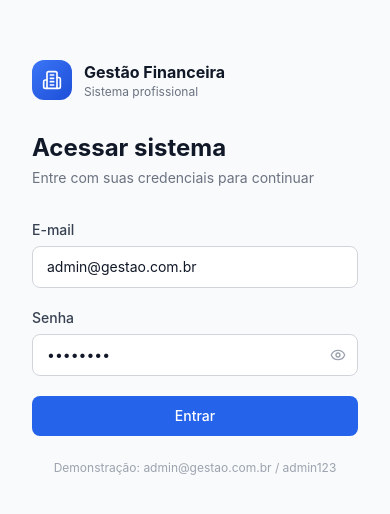
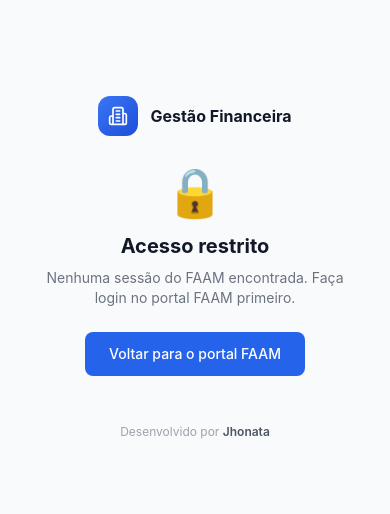
Before and after one commit to jhonnjunDev/gestao-financeira, a Next.js app: page /gestao/login in a window 390 px wide. Shown: the part 154-668 px from the top of the page. Built offline with nearby package versions, Linux system fonts and the light colour scheme.

Commit message:
feat: SSO FAAM->gestao sem senha + login page sem formulario + rodape Jhonata

```diff
--- /dev/null
+++ b/src/app/(app)/auth/faam/page.tsx
@@ -0,0 +1,90 @@
+"use client";
+import { useEffect, useState } from "react";
+import { useRouter } from "next/navigation";
+
+export default function FaamSsoPage() {
+  const router = useRouter();
+  const [status, setStatus] = useState("Verificando sessão do FAAM...");
+  const [error, setError] = useState("");
+
+  useEffect(() => {
+    async function sso() {
+      // Tenta ler a sessão do FAAM do localStorage
+      const raw = localStorage.getItem("faam_sso");
+      if (!raw) {
+        setError("Nenhuma sessão do FAAM encontrada. Faça login no portal FAAM primeiro.");
+        return;
+      }
+
+      let sessao;
+      try {
+        sessao = JSON.parse(raw);
+      } catch {
+        setError("Sessão inválida. Faça login novamente no FAAM.");
+        localStorage.removeItem("faam_sso");
+        return;
+      }
+
+      if (!sessao.perfil || (sessao.perfil !== "admin" && sessao.perfil !== "admin_master")) {
+        setError("Acesso restrito a administradores. Seu perfil não tem permissão.");
+        localStorage.removeItem("faam_sso");
+        return;
+      }
+
+      setStatus("Autenticando...");
+
+      try {
+        const res = await fetch("/gestao/api/auth/faam-sso", {
+          method: "POST",
+          headers: { "Content-Type": "application/json" },
+          body: JSON.stringify(sessao),
+        });
+        const json = await res.json();
+
+        if (!json.success) {
+          setError(json.error || "Erro ao autenticar");
+          return;
+        }
+
+        // Sucesso! Vai para o dashboard
+        localStorage.removeItem("faam_sso");
+        setStatus("Redirecionando...");
+        router.push("/gestao/dashboard/");
+      } catch (e: any) {
+        setError("Erro de conexão: " + e.message);
+      }
+    }
+
+    sso();
+  }, [router]);
+
+  if (error) {
+    return (
+      <div style={{ display: "flex", flexDirection: "column", alignItems: "center", justifyContent: "center", minHeight: "100vh", padding: 20, fontFamily: "sans-serif" }}>
+        <div style={{ background: "#fff", borderRadius: 16, padding: 40, maxWidth: 420, textAlign: "center", boxShadow: "0 4px 24px rgba(0,0,0,0.08)" }}>
+          <div style={{ fontSize: 48, marginBottom: 16 }}>🔒</div>
+          <h2 style={{ color: "#dc2626", margin: "0 0 8px" }}>Acesso negado</h2>
+          <p style={{ color: "#6b7280", fontSize: 14, lineHeight: 1.5 }}>{error}</p>
+          <a
+            href="https://faamhospitalar.dpdns.org/"
+            style={{ display: "inline-block", marginTop: 20, padding: "10px 24px", background: "#2563eb", color: "#fff", borderRadius: 8, textDecoration: "none", fontSize: 14 }}
+          >
+            Voltar para o FAAM
+          </a>
+        </div>
+        <p style={{ marginTop: 32, fontSize: 12, color: "#9ca3af" }}>Desenvolvido por Jhonata</p>
+      </div>
+    );
+  }
+
+  return (
+    <div style={{ display: "flex", flexDirection: "column", alignItems: "center", justifyContent: "center", minHeight: "100vh", fontFamily: "sans-serif" }}>
+      <div style={{ textAlign: "center" }}>
+        <div style={{ width: 40, height: 40, border: "3px solid #2563eb", borderTopColor: "transparent", borderRadius: "50%", animation: "spin 0.8s linear infinite", margin: "0 auto 16px" }} />
+        <p style={{ color: "#6b7280", fontSize: 14 }}>{status}</p>
+      </div>
+      <style>{`@keyframes spin { to { transform: rotate(360deg) } }`}</style>
+      <p style={{ marginTop: 48, fontSize: 12, color: "#9ca3af" }}>Desenvolvido por Jhonata</p>
+    </div>
+  );
+}
--- /dev/null
+++ b/src/app/api/auth/faam-sso/route.ts
@@ -0,0 +1,71 @@
+import { NextRequest } from "next/server";
+import { prisma } from "@/lib/prisma";
+import { createToken } from "@/lib/jwt";
+import { setSessionCookie } from "@/lib/jwt";
+import { hashPassword } from "@/lib/password";
+import { successResponse, errorResponse, createAuditLog } from "@/lib/utils";
+
+// SSO a partir da sessão do FAAM (mesma origem — faamhospitalar.dpdns.org)
+// O FAAM envia a sessão assinada dele; aqui validamos o perfil e criamos
+// a sessão JWT do sistema de gestão financeira automaticamente.
+export async function POST(request: NextRequest) {
+  try {
+    const body = await request.json();
+    const { id, nome, email, perfil } = body;
+
+    if (!email || !perfil) {
+      return errorResponse("Dados de sessão inválidos");
+    }
+
+    // Somente admin e admin_master do FAAM podem acessar o financeiro
+    if (perfil !== "admin" && perfil !== "admin_master") {
+      return errorResponse(
+        "Acesso restrito: somente administradores podem acessar o sistema financeiro",
+        403
+      );
+    }
+
+    // Encontra ou cria o usuário no sistema financeiro (papel ADMIN)
+    let user = await prisma.user.findUnique({ where: { email } });
+    if (!user) {
+      // Cria com senha aleatória — login direto não é usado, apenas SSO
+      const senhaAleatoria = Math.random().toString(36).slice(2, 14);
+      user = await prisma.user.create({
+        data: {
+          name: nome || email.split("@")[0],
+          email,
+          passwordHash: await hashPassword(senhaAleatoria),
+          role: "ADMIN",
+        },
+      });
+    } else {
+      user = await prisma.user.update({
+        where: { email },
+        data: { name: nome || user.name, active: true },
+      });
+    }
+
+    const token = await createToken({
+      userId: user.id,
+      email: user.email,
+      role: user.role,
+      name: user.name,
+    });
+    await setSessionCookie(token);
+
+    await createAuditLog({
+      userId: user.id,
+      action: "LOGIN",
+      entity: "USER",
+      entityId: user.id,
+      details: `Login automático via FAAM (${perfil})`,
+    });
+
+    return successResponse({
+      user: { id: user.id, name: user.name, email: user.email, role: user.role },
+    });
+  } catch (error) {
+    console.error("SSO error:", error);
+    return errorResponse("Erro no login automático", 500);
+  }
+}
--- a/src/app/login/page.tsx
+++ b/src/app/login/page.tsx
@@ -1,39 +1,61 @@
 "use client";
-import { useState } from "react";
+import { useEffect, useState } from "react";
 import { useRouter } from "next/navigation";
-import { Button } from "@/components/ui/Button";
-import { Input } from "@/components/ui/Input";
-import { Building2, Eye, EyeOff } from "lucide-react";
+import { Building2 } from "lucide-react";
 
 export default function LoginPage() {
   const router = useRouter();
-  const [email, setEmail] = useState("admin@gestao.com.br");
-  const [password, setPassword] = useState("admin123");
+  const [status, setStatus] = useState("Verificando sessão do FAAM...");
   const [error, setError] = useState("");
-  const [loading, setLoading] = useState(false);
-  const [showPass, setShowPass] = useState(false);
 
-  async function handleLogin(e: React.FormEvent) {
-    e.preventDefault();
-    setLoading(true);
-    setError("");
+  useEffect(() => {
+    async function sso() {
+      const raw = localStorage.getItem("faam_sso");
+      if (!raw) {
+        setError("Nenhuma sessão do FAAM encontrada. Faça login no portal FAAM primeiro.");
+        return;
+      }
+
+      let sessao;
+      try {
+        sessao = JSON.parse(raw);
+      } catch {
+        setError("Sessão inválida. Faça login novamente no FAAM.");
+        localStorage.removeItem("faam_sso");
+        return;
+      }
+
+      if (!sessao.perfil || (sessao.perfil !== "admin" && sessao.perfil !== "admin_master")) {
+        setError("Acesso restrito a administradores. Seu perfil não tem permissão.");
+        localStorage.removeItem("faam_sso");
+        return;
+      }
+
+      setStatus("Autenticando...");
 
       try {
-      const res = await fetch("/gestao/api/auth/login", {
+        const res = await fetch("/gestao/api/auth/faam-sso", {
           method: "POST",
           headers: { "Content-Type": "application/json" },
-        body: JSON.stringify({ email, password }),
+          body: JSON.stringify(sessao),
         });
-      const data = await res.json();
-      if (!data.success) throw new Error(data.error || "Falha no login");
-      router.push("/dashboard");
-      router.refresh();
-    } catch (err: any) {
-      setError(err.message);
-    } finally {
-      setLoading(false);
+        const json = await res.json();
+
+        if (!json.success) {
+          setError(json.error || "Erro ao autenticar");
+          return;
+        }
+
+        localStorage.removeItem("faam_sso");
+        setStatus("Redirecionando...");
+        router.push("/gestao/dashboard/");
+      } catch (e: any) {
+        setError("Erro de conexão: " + e.message);
       }
     }
+
+    sso();
+  }, [router]);
 
   return (
     <div className="min-h-screen flex flex-col lg:flex-row">
@@ -63,66 +85,42 @@
         </div>
       </div>
 
-      {/* Formulário de login */}
+      {/* Lado direito: SSO automático */}
       <div className="flex-1 flex items-center justify-center p-8">
-        <div className="w-full max-w-sm">
-          <div className="lg:hidden flex items-center gap-3 mb-8">
+        <div className="w-full max-w-sm text-center">
+          <div className="lg:hidden flex items-center justify-center gap-3 mb-8">
             <div className="w-10 h-10 rounded-xl bg-gradient-to-br from-brand-500 to-brand-700 flex items-center justify-center">
               <Building2 className="w-5 h-5 text-white" />
             </div>
-            <div>
             <h1 className="font-bold text-gray-900">Gestão Financeira</h1>
-              <p className="text-xs text-gray-500">Sistema profissional</p>
-            </div>
           </div>
 
-          <h2 className="text-2xl font-bold text-gray-900 mb-1">Acessar sistema</h2>
-          <p className="text-sm text-gray-500 mb-8">Entre com suas credenciais para continuar</p>
-
-          <form onSubmit={handleLogin} className="space-y-5">
-            <Input
-              label="E-mail"
-              type="email"
-              value={email}
-              onChange={(e) => setEmail(e.target.value)}
-              placeholder="seu@email.com"
-              required
-            />
-
-            <div>
-              <label className="label">Senha</label>
-              <div className="relative">
-                <input
-                  type={showPass ? "text" : "password"}
-                  value={password}
-                  onChange={(e) => setPassword(e.target.value)}
-                  className="input-field pr-10"
-                  placeholder="Sua senha"
-                  required
-                />
-                <button
-                  type="button"
-                  onClick={() => setShowPass(!showPass)}
-                  className="absolute right-3 top-1/2 -translate-y-1/2 text-gray-400 hover:text-gray-600"
-                >
-                  {showPass ? <EyeOff className="w-4 h-4" /> : <Eye className="w-4 h-4" />}
-                </button>
+          {!error && (
+            <>
+              <div className="mx-auto w-12 h-12 mb-6">
+                <div className="w-12 h-12 rounded-full border-4 border-brand-600 border-t-transparent animate-spin" />
               </div>
-            </div>
+              <h2 className="text-xl font-bold text-gray-900 mb-2">Entrando automaticamente</h2>
+              <p className="text-sm text-gray-500 mb-8">{status}</p>
+            </>
+          )}
 
           {error && (
-              <div className="p-3 rounded-lg bg-red-50 border border-red-100 text-sm text-red-700">
-                {error}
-              </div>
+            <>
+              <div className="text-5xl mb-4">🔒</div>
+              <h2 className="text-xl font-bold text-gray-900 mb-2">Acesso restrito</h2>
+              <p className="text-sm text-gray-500 mb-6">{error}</p>
+              <a
+                href="https://faamhospitalar.dpdns.org/"
+                className="inline-flex items-center gap-2 px-6 py-3 rounded-lg bg-brand-600 text-white font-medium text-sm hover:bg-brand-700 transition-colors"
+              >
+                Voltar para o portal FAAM
+              </a>
+            </>
           )}
 
-            <Button type="submit" className="w-full" loading={loading}>
-              Entrar
-            </Button>
-          </form>
-
-          <p className="mt-6 text-xs text-gray-400 text-center">
-            Demonstração: admin@gestao.com.br / admin123
+          <p className="mt-12 text-xs text-gray-400">
+            Desenvolvido por <span className="font-semibold text-gray-600">Jhonata</span>
           </p>
         </div>
       </div>
```
Lines whose indentation alone changed are shown as unchanged.
